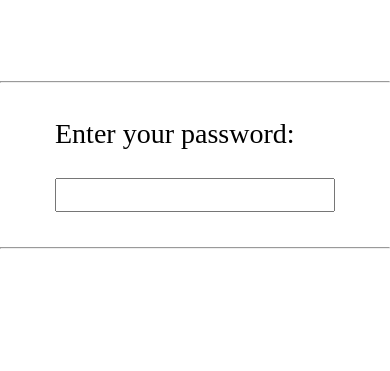
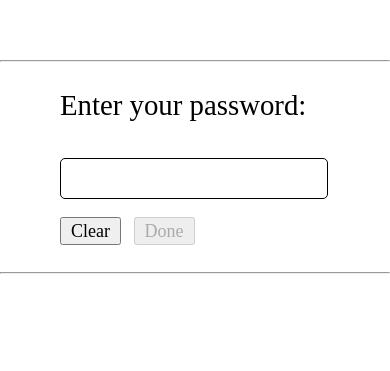
Before and after one commit to Dmitry27Zh/Password-validation, a plain HTML site: page index.html in a window 390 px wide. Shown: the part 264-635 px from the top of the page. Drawn offline with Linux system fonts and the light colour scheme.

Commit message:
Продолжает вёрстку формы

```diff
--- a/index.html
+++ b/index.html
@@ -15,7 +15,19 @@
       <hr>
       <div class="password__inner">
         <h2 class="password__call">Enter your password:</h2>
-        <input class="password__input" id="input" type="text" name="password" required>
+        <div class="password__input-wrp">
+          <input class="password__input" id="input" type="text" name="password" aria-label="password" required>
+        </div>
+        <div class="password__btns">
+          <button class="password__btn" type="reset">Clear</button>
+          <button class="password__btn" type="submit" disabled>Done</button>
+        </div>
+        <div class="password__error">
+          <p class="password__error-message">
+            Password should contain at least 1 lowercase letter, 1 uppercase letter and 1 special character. The minimum
+            length is 8, the maximum is 20.
+          </p>
+        </div>
       </div>
       <hr>
     </form>
--- a/style.css
+++ b/style.css
@@ -34,10 +34,41 @@ body {
   margin: 0 0 2rem;
 }
 
+.password__input-wrp {
+  margin-bottom: 1rem;
+}
+
 .password__input {
   width: calc(100% - 2rem - 4px);
   padding: 0.5rem 1rem;
   font-size: 1rem;
+  border: 1px solid black;
+  border-radius: 5px;
+}
+
+.password__btns {
+  display: flex;
+}
+
+.password__btn {
+  padding: 0.1rem 0.5rem;
+  font: inherit;
+}
+
+.password__btn:first-child {
+  margin-right: 0.7rem;
+}
+
+.password__error {
+  max-height: 0;
+  color: tomato;
+  text-align: center;
+  overflow: hidden;
+}
+
+.password__error-message {
+  margin: 0;
+  padding-top: 1rem;
 }
 
 @media (max-width: 1920px) {
@@ -54,13 +85,17 @@ body {
 
 @media (max-width: 768px) {
   html {
-    font-size: 14px;
+    font-size: 18px;
   }
-}
 
-@media (max-width: 350px) {
-  html {
-    font-size: 10px;
+  .password__inner {
+    width: 100%;
+    max-width: 15rem;
+    padding: 1rem 0.7rem;
+  }
+
+  .password__call {
+    font-size: 1.6rem;
   }
 }
 
```
